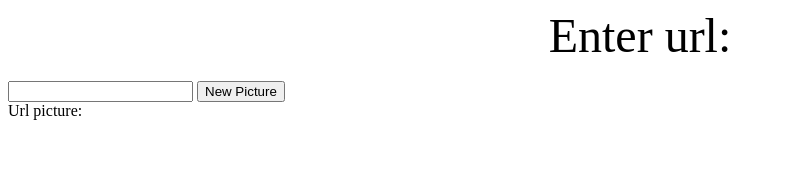
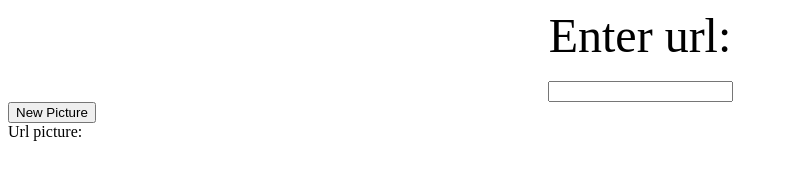
Before and after one commit to christianAgostini/cloudcomputing, a plain HTML site: page wow.html in a window 1280 px wide. Shown: the whole page, without its empty margins (0-788 px from the left). Drawn offline with nearby package versions, Linux system fonts and the light colour scheme.

Commit message:
Update wow.html

```diff
--- a/wow.html
+++ b/wow.html
@@ -20,7 +20,7 @@
 
   <body ng-controller="MyController">
     <center><font size="12">Enter url:</font></center><br>
-    <input type="text" ng-model="newMessage">
+    <center><input type="text" ng-model="newMessage"></center>
     <input type="submit" ng-click="add()" value="New Picture">
     <br>
     Url picture: <br>
```
